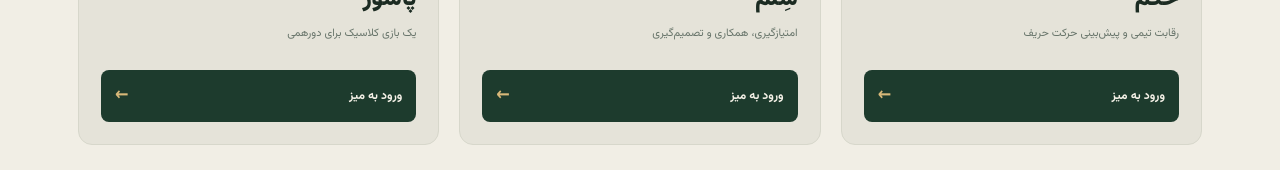
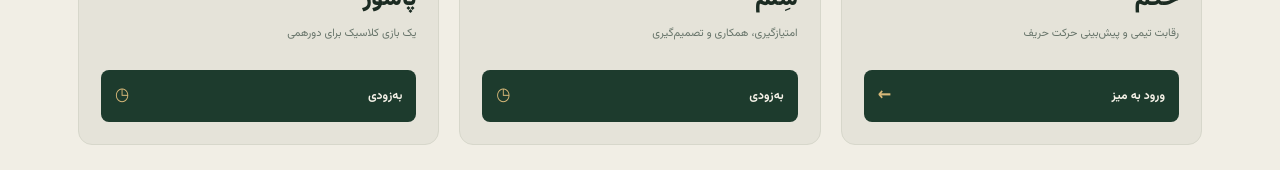
Before and after one commit to 1darsadihair-source/card-games-fa, a React (Vite) app: page / in a window 1280 px wide. Shown: the part 1247-1417 px from the top of the page. Built offline with nearby package versions, Linux system fonts and the light colour scheme.

Commit message:
fix: prevent unfinished games from opening Hokm

```diff
--- a/src/App.jsx
+++ b/src/App.jsx
@@ -2,7 +2,7 @@ import React, { useEffect, useMemo, useState } from 'react';
 
 const games = [
   { id: 'hokm', name: 'حُکم', subtitle: 'رقابت تیمی و پیش‌بینی حرکت حریف', icon: '♠', label: 'محبوب' },
-  { id: 'shele m', name: 'شِلَم', subtitle: 'امتیازگیری، همکاری و تصمیم‌گیری', icon: '♦', label: 'استراتژیک' },
+  { id: 'shelem', name: 'شِلَم', subtitle: 'امتیازگیری، همکاری و تصمیم‌گیری', icon: '♦', label: 'استراتژیک' },
   { id: 'pasoor', name: 'پاسور', subtitle: 'یک بازی کلاسیک برای دورهمی', icon: '♥', label: 'کلاسیک' }
 ];
 
@@ -295,7 +295,7 @@ export default function App() {
             <div className="game-grid">{games.map((game, i) => <article className={`game-card game-card-${i + 1}`} key={game.id}>
               <div className="game-card-top"><span className="game-icon">{game.icon}</span><span className="game-label">{game.label}</span></div>
               <div className="game-illustration"><div className="mini-card mini-card-back">۴</div><div className="mini-card mini-card-front"><span>{game.icon}</span><small>{i === 0 ? 'A' : i === 1 ? 'K' : 'Q'}</small></div><span className="illustration-star">✦</span></div>
-              <div className="game-card-copy"><h3>{game.name}</h3><p>{game.subtitle}</p><button onClick={() => setSelectedGame(game)} className="game-play">ورود به میز <span>←</span></button></div>
+              <div className="game-card-copy"><h3>{game.name}</h3><p>{game.subtitle}</p>{i === 0 ? <button onClick={() => setSelectedGame(game)} className="game-play">ورود به میز <span>←</span></button> : <button type="button" className="game-play game-play-disabled" disabled aria-disabled="true">به‌زودی <span>◷</span></button>}</div>
             </article>)}</div>
             <p className="section-footnote">بازی‌ها در حال توسعه‌اند؛ نسخه‌ی فعلی برای آزمایش اولیه‌ی رابط کاربری است.</p>
           </section>
```
